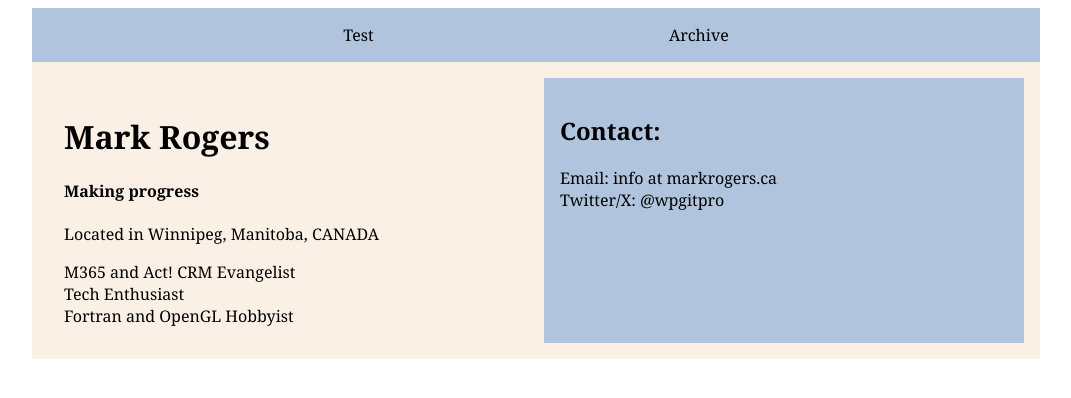
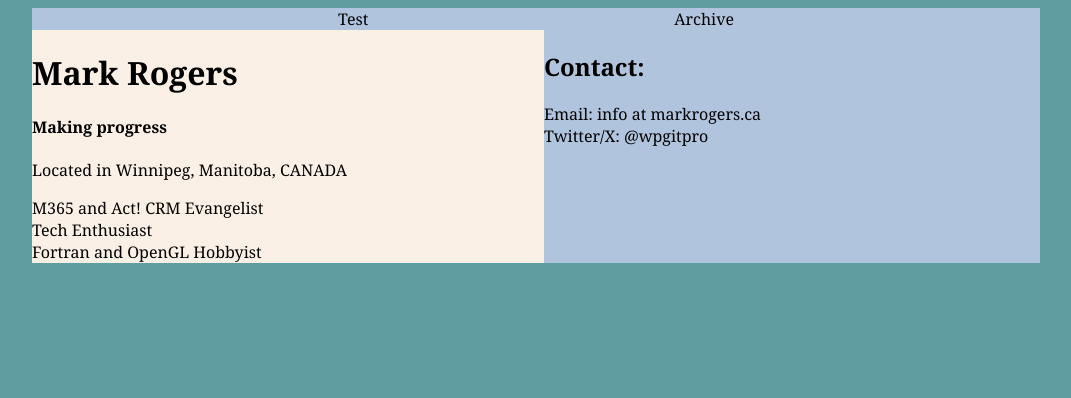
Before and after one commit to wpgitpro/wpgitpro.github.io, a plain HTML site: page index.html in a window 1280 px wide. Shown: the whole page, without its empty margins (104-1175 px from the left). Drawn offline with Linux system fonts and the light colour scheme.

Commit message:
Update main.css

```diff
--- a/style/main.css
+++ b/style/main.css
@@ -2,6 +2,10 @@ html {
     font-family: Cambria, Cochin, Georgia, Times, 'Times New Roman', serif;
     width: 80%;
     margin:auto;
+}
+
+body {
+    background: cadetblue;
 }
 
 .wrapper {
@@ -12,12 +16,15 @@ html {
     background: linen;
 }
 
-.body {
-    background: cadetblue;
+.wrapper > div:nth-child(even) {
+    background: lightsteelblue;
 }
 
-div {
-    padding: 1em;
+.wrapper > div:nth-child(odd) {
+    background: bone;
+}
+.wrapper > div:first-child {
+    background: linen;
 }
 
 #sidebar {
@@ -46,17 +53,6 @@ div {
   background: white;
 }
 
-.wrapper > div:nth-child(even) {
-    background: lightsteelblue;
-}
-
-.wrapper > div:nth-child(odd) {
-    background: bone;
-}
-.wrapper > div:first-child {
-    background: linen;
-}
-
 #topimage {
     background: tan;
 }
```
